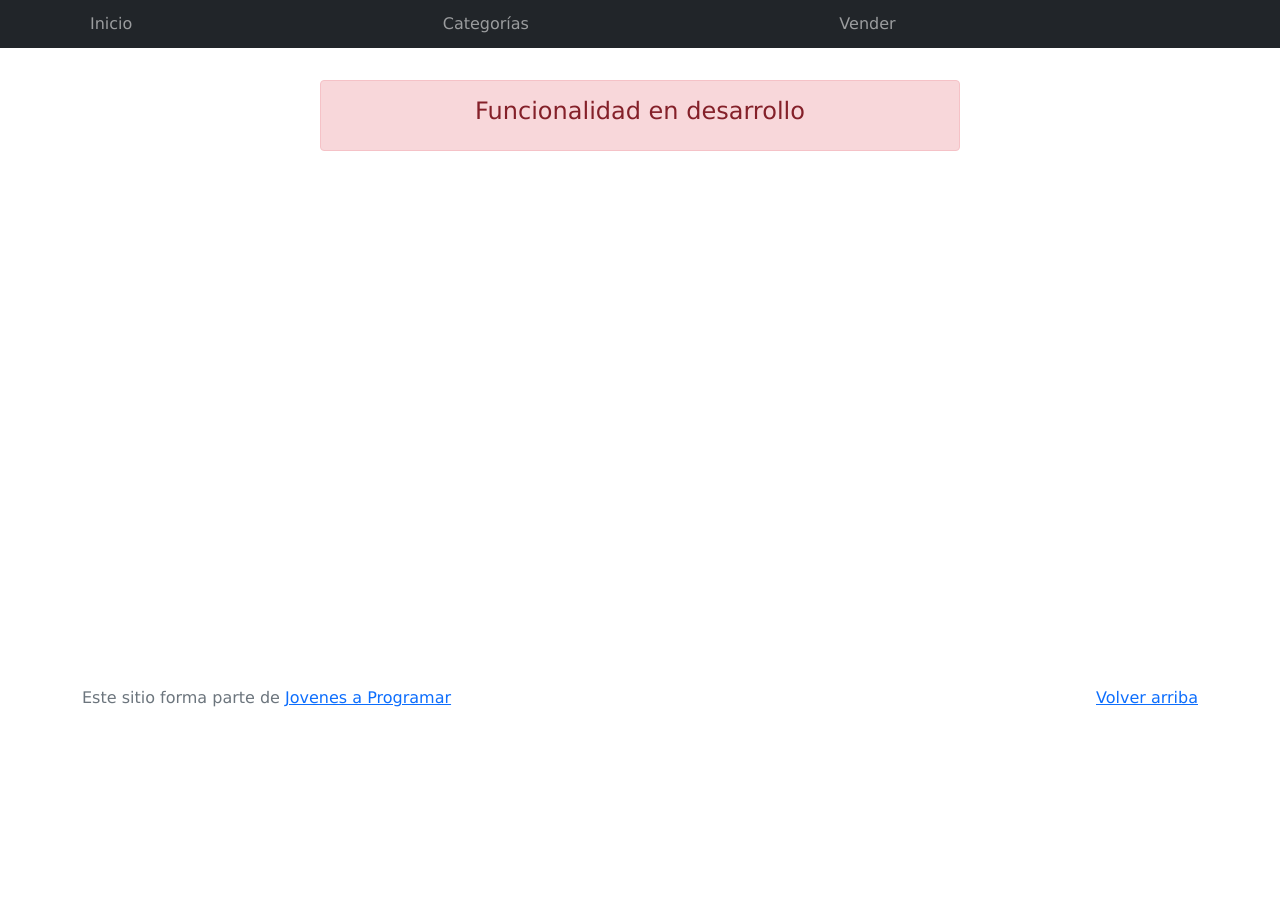
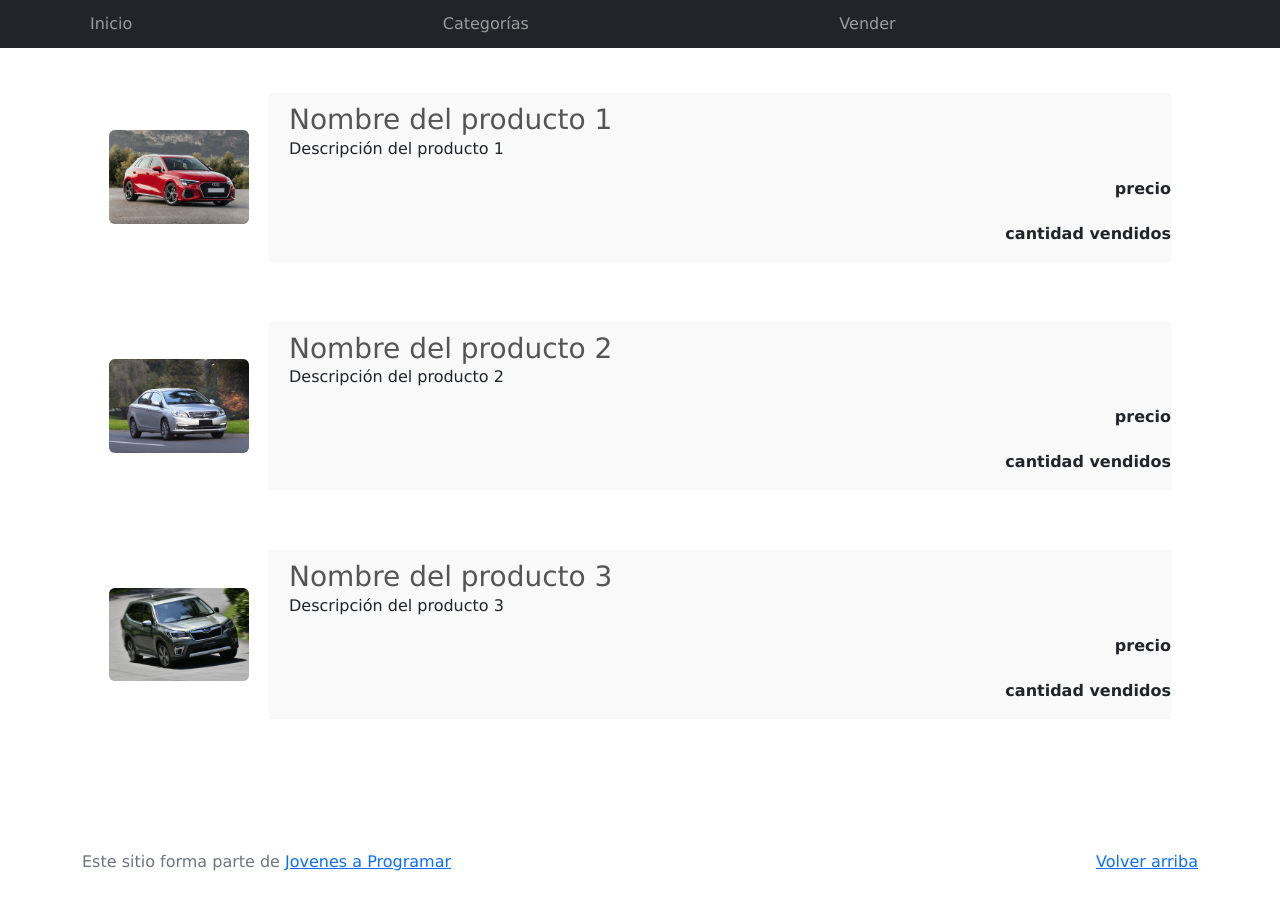
Before and after one commit to emanueldeabreu/proyectoJaP, a plain HTML site: page products.html in a window 1280 px wide. Before the commit the page ends 800 px from the top, so only its background shows below. Drawn offline with Linux system fonts and the light colour scheme.

Commit message:
Products.html + style.css + products.js (sin finalizar)

```diff
--- /dev/null
+++ b/css/style.css
@@ -0,0 +1,45 @@
+/*style.css agregado para los cambios de la entrega 1 en adelante*/
+
+
+.producto{
+    display: flex;
+    align-items: center;
+    justify-content: space-between;
+    padding: 15px;
+    border-radius: 8px;
+    margin-bottom: 20px;
+    margin-top: 30px;
+}
+
+.producto img{
+    width: 140px;
+    background-color: #ccc;
+    display: flex;
+    align-items: center;
+    justify-content: center;
+    border-radius: 6px;
+    margin-right: 20px;
+}
+
+.contInfo{
+    flex: 1;
+    background-color: #F9F9F9;
+}
+
+.info{
+    margin-left: 20px;
+    margin-top: 10px;
+}
+
+.info h3{
+    margin: 5px 0 0;
+    color: #555;
+}
+
+.detalles{
+    display: flex;
+    flex-direction: column;
+    align-items: flex-end;
+    gap: 5px;
+    font-weight: bold;
+}
--- a/products.html
+++ b/products.html
@@ -10,6 +10,8 @@
   <link href="css/font-awesome.min.css" rel="stylesheet">
   <link href="css/bootstrap.min.css" rel="stylesheet">
   <link href="css/styles.css" rel="stylesheet">
+
+  <link rel="stylesheet" href="css/style.css">
 </head>
 
 <body>
@@ -38,9 +40,52 @@
   </nav>
   <main class="pb-5 container">
     <div class="container">
-      <div class="alert alert-danger text-center" role="alert">
-        <h4 class="alert-heading">Funcionalidad en desarrollo</h4>
-      </div>
+       <!--nombre + foto + descripcion + cant vend + precio, producto 1-->
+        <div class="producto">
+          <img src="img/car1.jpg" alt="auto1" id="img1">
+
+          <div class="contInfo">
+            <div class="info">
+              <h3 id="prod1">Nombre del producto 1</h3>
+              <p id="desc1">Descripción del producto 1</p>
+            </div>
+
+            <div class="detalles">
+              <p id="precio1">precio</p>
+              <p id="cantVend1">cantidad vendidos</p>
+            </div>
+          </div>
+        </div>
+        <div class="producto">
+          <img src="img/car2.jpg" alt="auto2" id="img2">
+
+          <div class="contInfo">
+            <div class="info">
+              <h3 id="prod2">Nombre del producto 2</h3>
+              <p id="desc2">Descripción del producto 2</p>
+            </div>
+
+            <div class="detalles">
+              <p id="precio2">precio</p>
+              <p id="cantVend2">cantidad vendidos</p>
+            </div>
+          </div>
+        </div>
+        <div class="producto">
+          <img src="img/car3.jpg" alt="auto3" id="img3">
+
+          <div class="contInfo">
+            <div class="info">
+              <h3 id="prod3">Nombre del producto 3</h3>
+              <p id="desc3">Descripción del producto 3</p>
+            </div>
+
+            <div class="detalles">
+              <p id="precio3">precio</p>
+              <p id="cantVend3">cantidad vendidos</p>
+            </div>
+          </div>
+        </div>
     </div>
   </main>
   <footer class="text-muted">
```
Also changed, not shown: js/products.js (+21 -0 lines).
